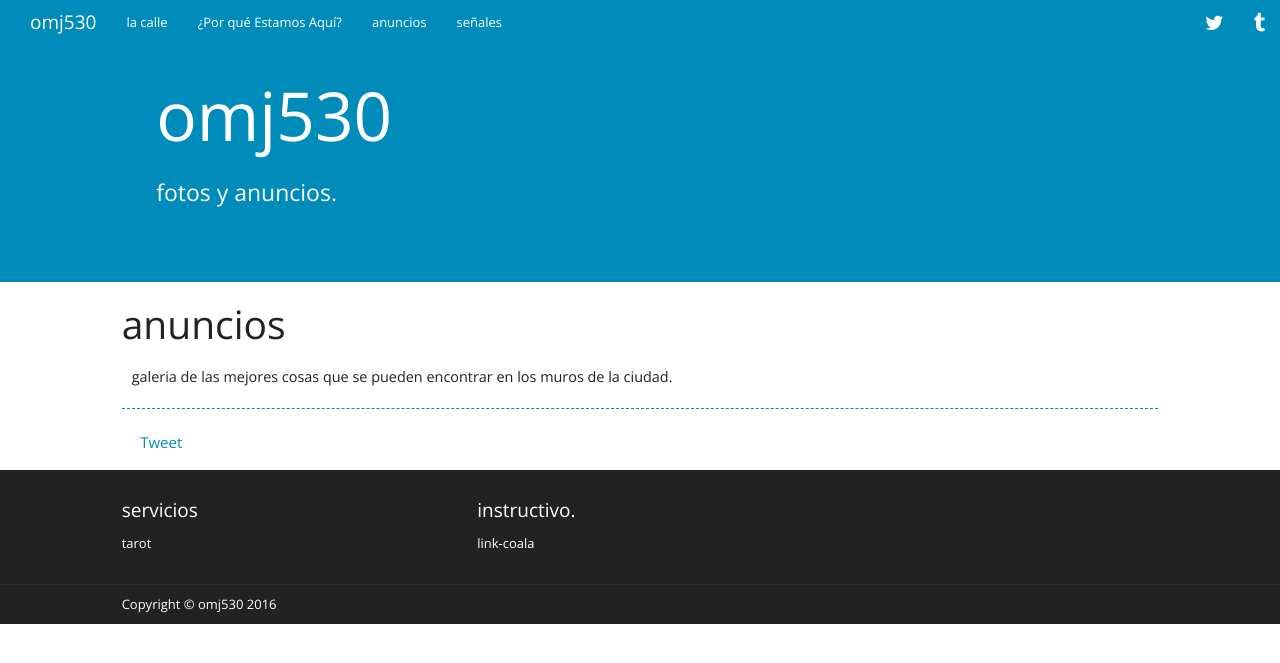
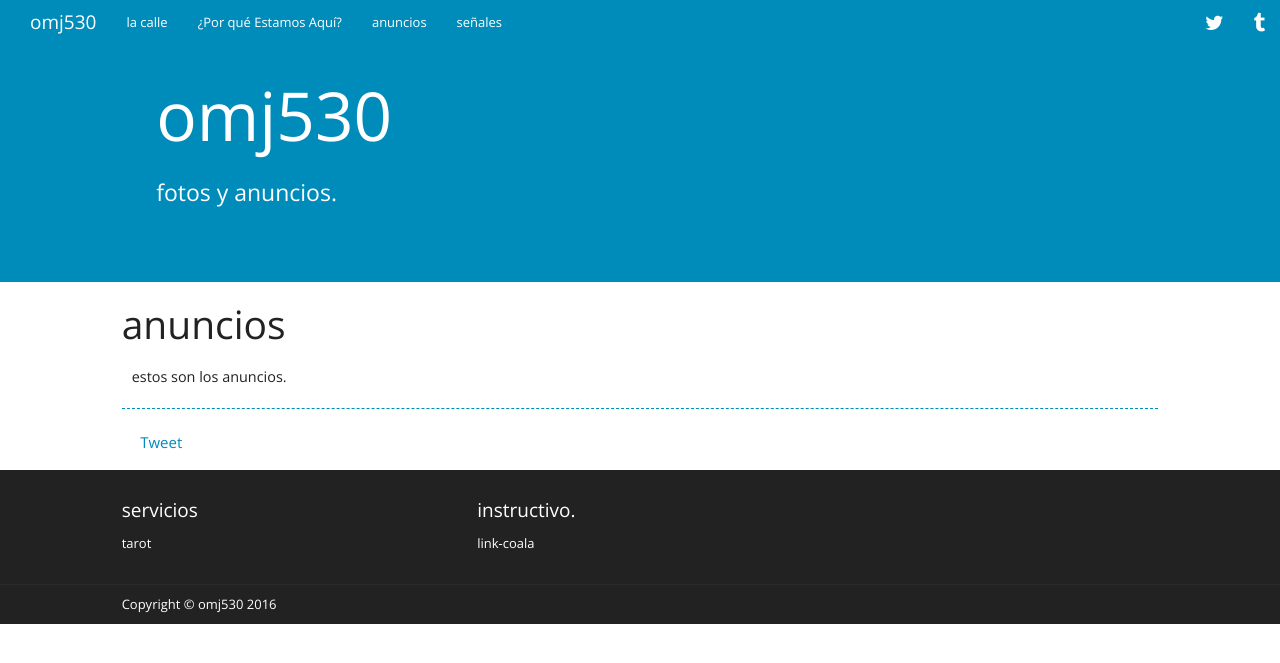
Before and after one commit to link-coala/omj530, a Jekyll site: the page built from anuncios.md, in a window 1280 px wide. Shown: the top 663 px of the page. Built offline with Jekyll 4.4.1, drawn with Linux system fonts in a browser that asks for light colours; nearby versions of some CDN libraries; some web fonts are replaced; comment, search, counter and statistics services are not loaded.

Commit message:
Update anuncios.md

```diff
--- a/anuncios.md
+++ b/anuncios.md
@@ -4,4 +4,4 @@ title: anuncios
 permalink: /anuncios/
 ---
 
-galeria de las mejores cosas que se pueden encontrar en los muros de la ciudad.
+estos son los anuncios.
```
